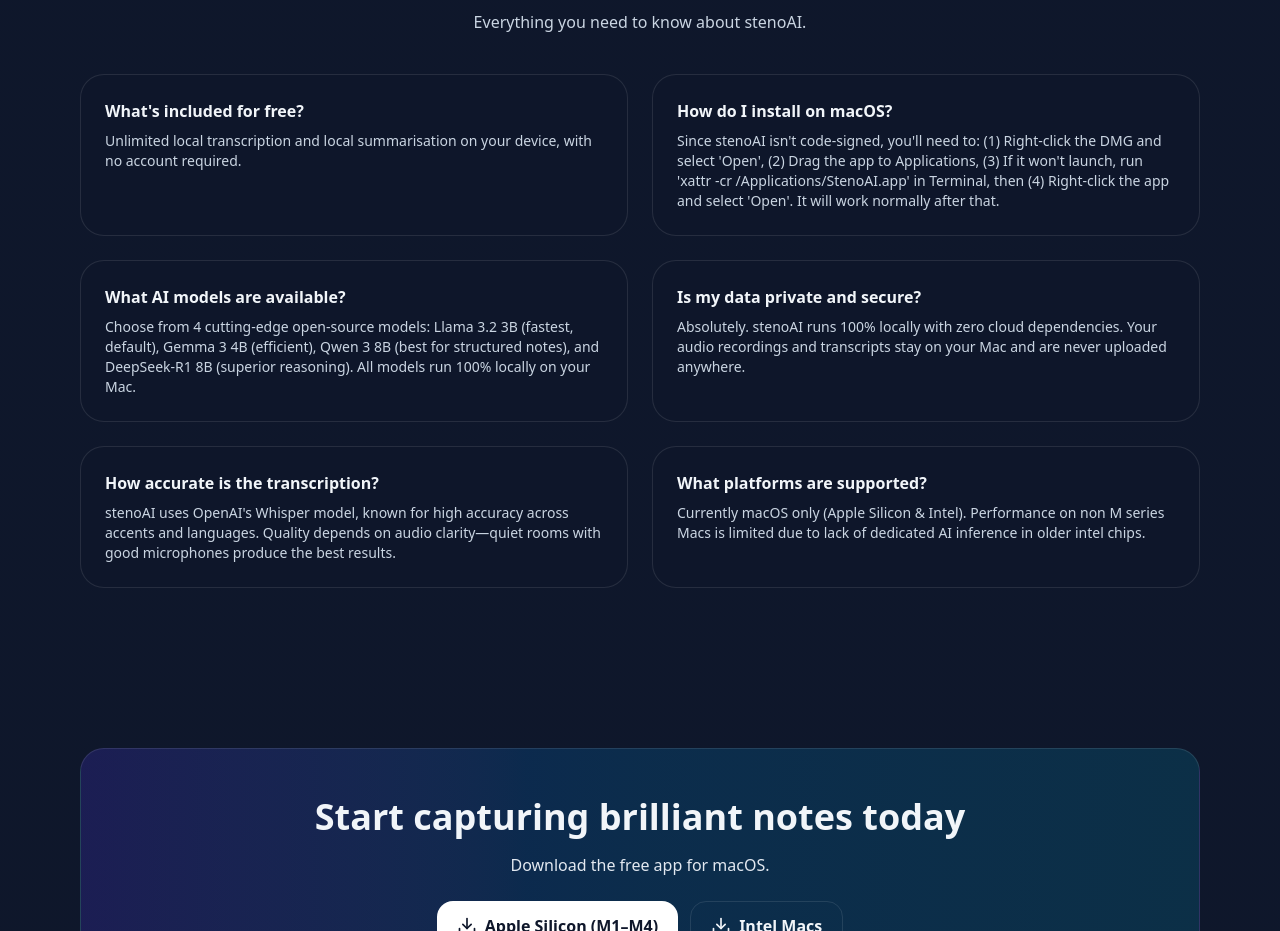
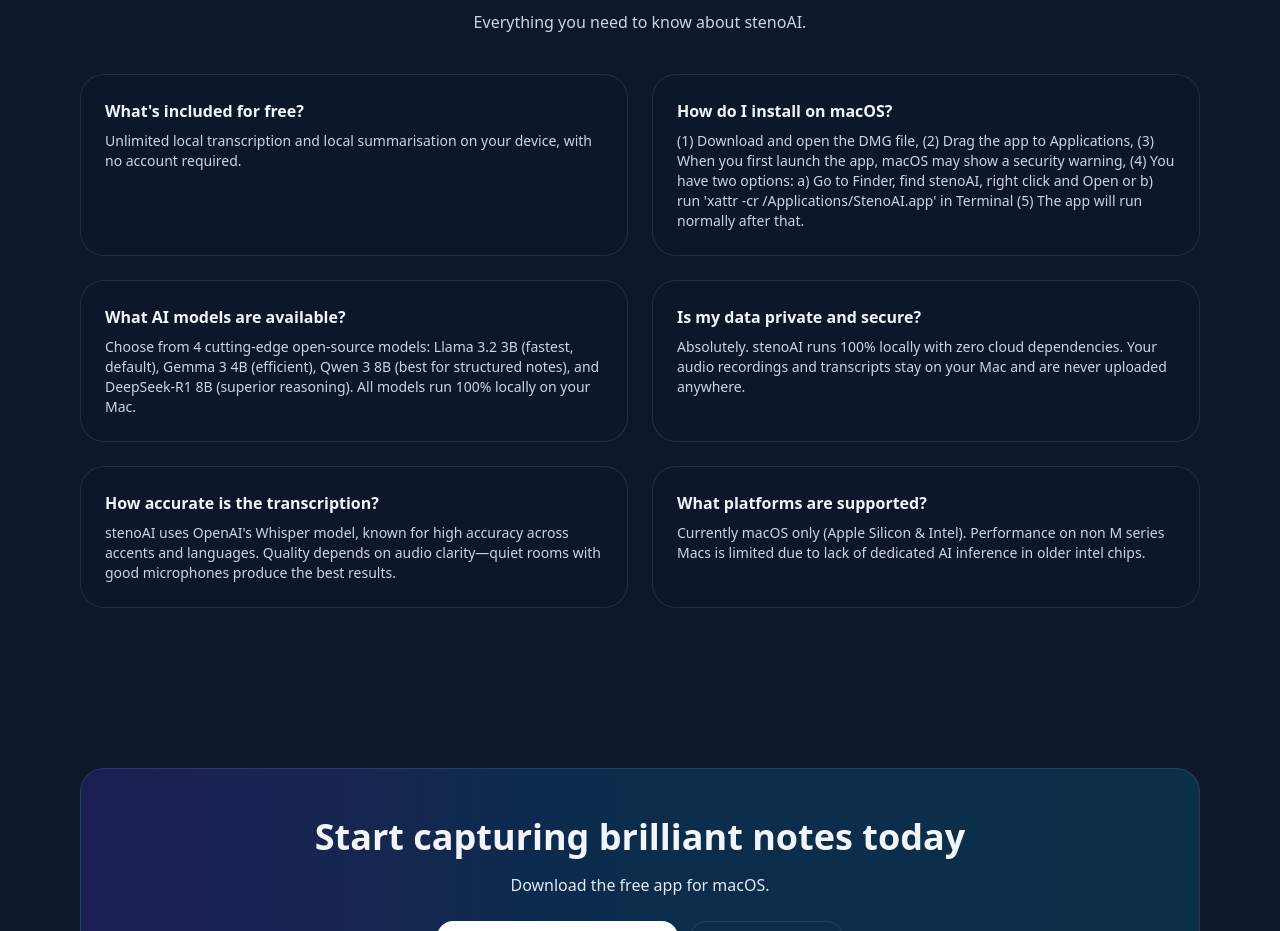
Before and after one commit to ruzin/stenoai, a React (Vite) app in the folder website/: page / in a window 1280 px wide. Shown: the part 1440-2371 px from the top of the page. Built offline with nearby package versions, Linux system fonts and the light colour scheme.

Commit message:
docs: update macOS installation instructions for code-signed app

```diff
--- a/website/src/App.jsx
+++ b/website/src/App.jsx
@@ -44,7 +44,7 @@
   },
   {
     q: "How do I install on macOS?",
-    a: "Since stenoAI isn't code-signed, you'll need to: (1) Right-click the DMG and select 'Open', (2) Drag the app to Applications, (3) If it won't launch, run 'xattr -cr /Applications/StenoAI.app' in Terminal, then (4) Right-click the app and select 'Open'. It will work normally after that.",
+    a: "(1) Download and open the DMG file, (2) Drag the app to Applications, (3) When you first launch the app, macOS may show a security warning, (4) You have two options: a) Go to Finder, find stenoAI, right click and Open or b) run 'xattr -cr /Applications/StenoAI.app' in Terminal (5) The app will run normally after that.",
   },
   {
     q: "What AI models are available?",
```
